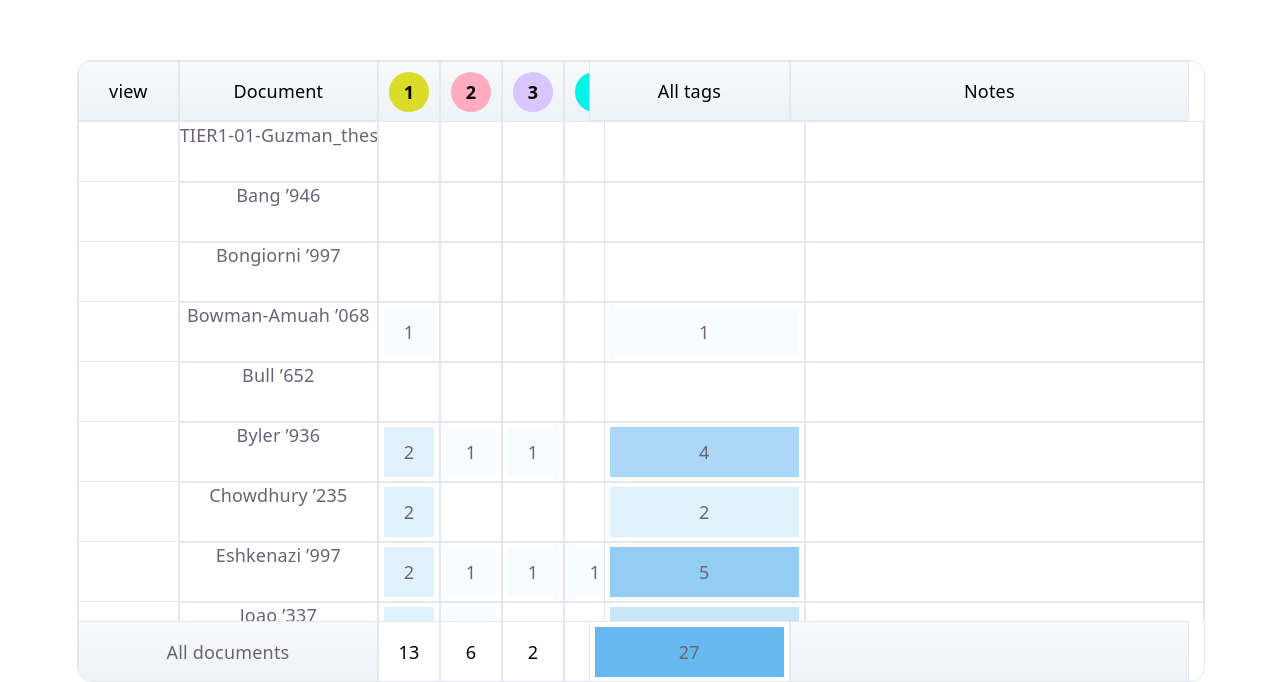
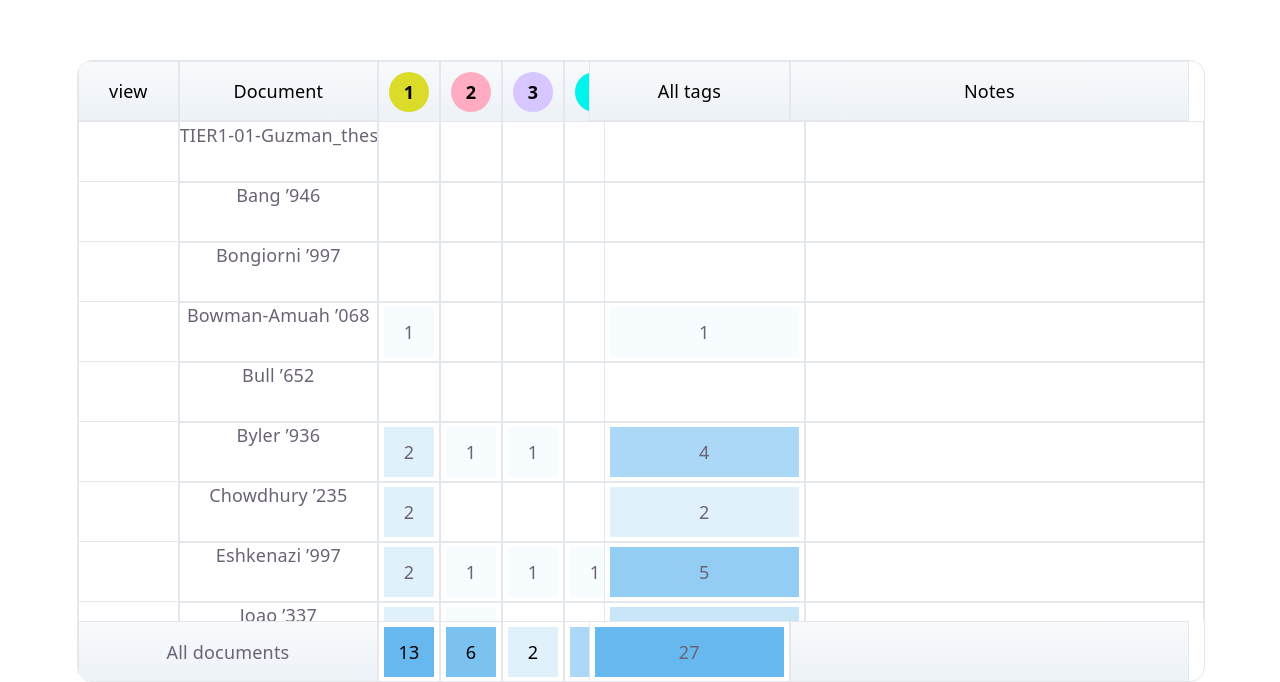
Before and after one commit to AnSBeliaev/interactive-table-in-react, a React (Vite) app: page / in a window 1280 px wide. Shown: the part 165-847 px from the top of the page. Built offline with nearby package versions, Linux system fonts and the light colour scheme.

Commit message:
refactor: add footer tags color

```diff
--- a/src/components/Table/Table.tsx
+++ b/src/components/Table/Table.tsx
@@ -40,7 +40,6 @@ export const Table = ({ data, leftColumns, rightColumns }: TableProps<TableRowIt
     normalizedDocuments.forEach((document) => {
       sum += document.allTags;
     });
-    console.log('normalizedDocuments: >>>', normalizedDocuments);
     return sum;
   }, [normalizedDocuments]);
 
@@ -150,7 +149,15 @@ export const Table = ({ data, leftColumns, rightColumns }: TableProps<TableRowIt
             className={styles['footer-mid']}
           >
             {tagsForHeader.map((tag) => {
-              return <TableFooter key={tag.order} value={allExcerptSums[tag.order]} className="tag" isTableTag />;
+              return (
+                <TableFooter
+                  key={tag.order}
+                  value={allExcerptSums[tag.order]}
+                  className="tag"
+                  isTableTag
+                  getCellBackground={getCellBackground}
+                />
+              );
             })}
           </div>
           <div className={styles['footer-right']}>
@@ -159,7 +166,8 @@ export const Table = ({ data, leftColumns, rightColumns }: TableProps<TableRowIt
                 key={column.id}
                 value={column.id === 'allTags' ? allTagsSum : null}
                 className={column.id}
-                isFullColoredTag={column.id === 'allTags'}
+                isTableTag
+                getCellBackground={getCellBackground}
               />
             ))}
           </div>
--- a/src/components/Table/components/TableFooter/TableFooter.tsx
+++ b/src/components/Table/components/TableFooter/TableFooter.tsx
@@ -3,17 +3,17 @@ import styles from './TableFooter.module.css';
 type TableFooterProps = {
   value?: string | number | null;
   className: string;
-  isFullColoredTag?: boolean;
   isTableTag?: boolean;
+  getCellBackground?: ({ value }: { value: string }) => string;
 };
 
-export const TableFooter = ({ value, className, isFullColoredTag, isTableTag }: TableFooterProps) => {
+export const TableFooter = ({ value, className, isTableTag, getCellBackground }: TableFooterProps) => {
   return (
     <div className={`${styles['footer-td']} ${styles[`footer-${className}`]}`}>
       <div
-        className={`${styles[isTableTag || isFullColoredTag ? 'inner-footer-cell' : '']}`}
+        className={`${styles[isTableTag ? 'inner-footer-cell' : '']}`}
         style={{
-          backgroundColor: `${isFullColoredTag ? `rgba(102, 184, 238, 1)` : ''}`,
+          backgroundColor: `${getCellBackground ? `${getCellBackground({ value: String(value) })}` : ''}`,
         }}
       >
         {value ?? ''}
```
